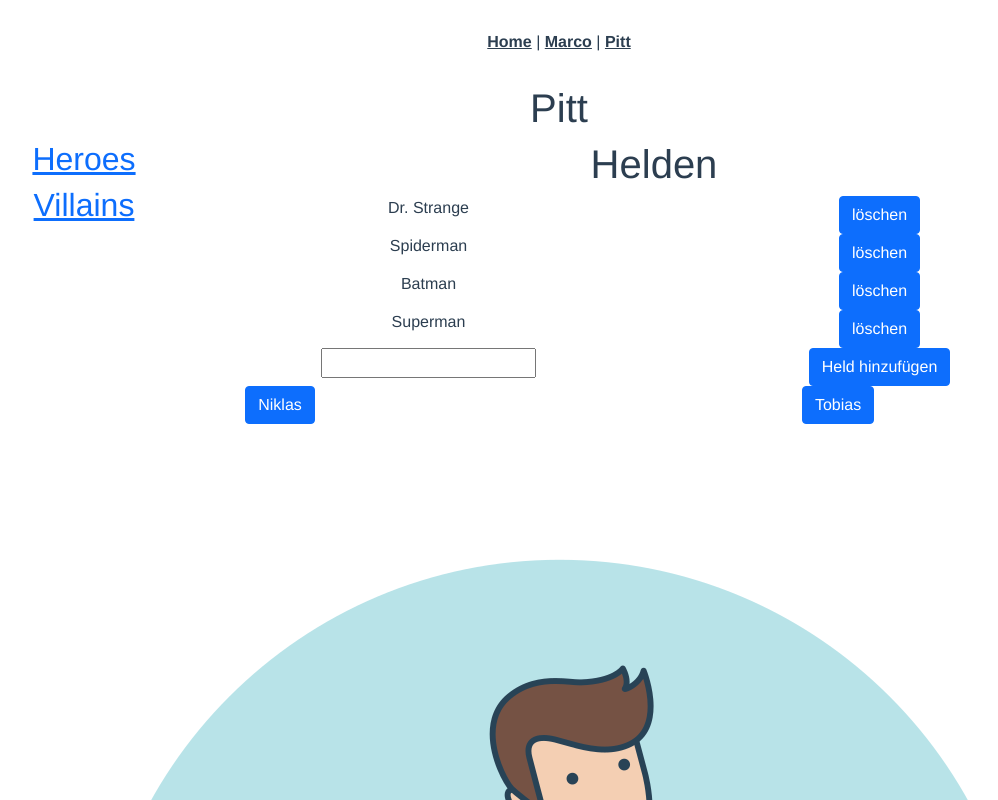
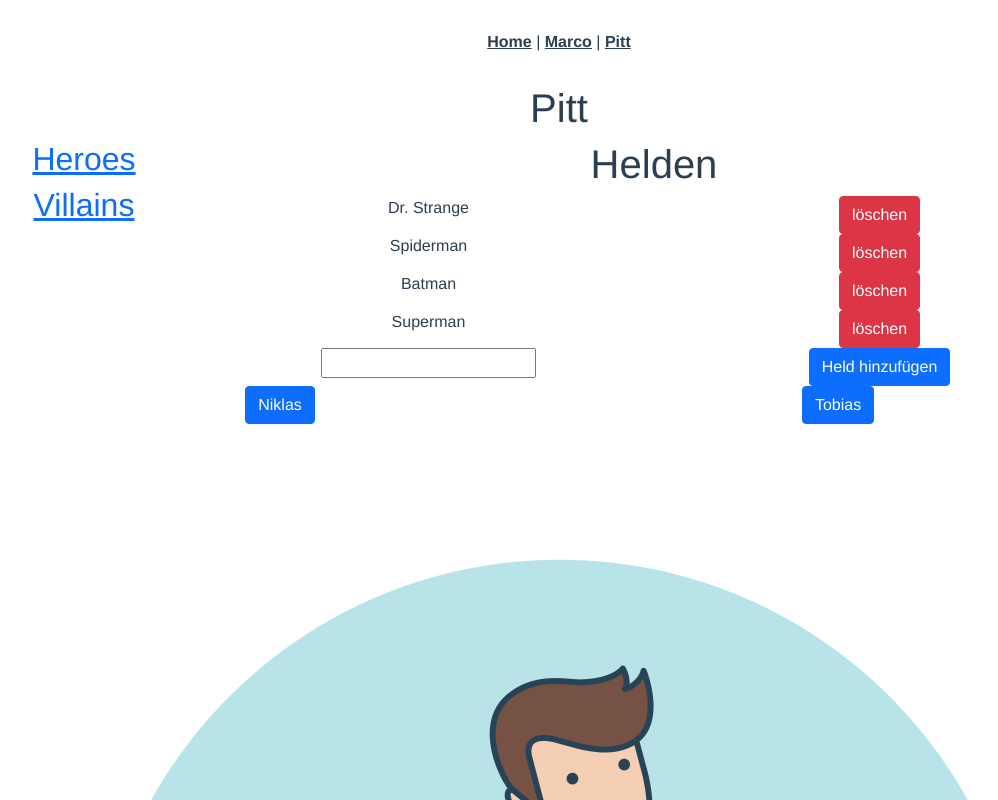
Before and after one commit to DarthSiedewurst/vue-schulung-2021, a Vue app: page /pitt/heroes in a window 1280 px wide. Shown: the top 800 px of the page, without its empty margins (81-1079 px from the left). Built offline with nearby package versions, Linux system fonts and the light colour scheme.

Commit message:
Löschen Button rot gefärbt

```diff
--- a/src/views/Pitt/PittHeroes.vue
+++ b/src/views/Pitt/PittHeroes.vue
@@ -9,7 +9,7 @@
         <div class="col-6">
           <button
             type="button"
-            class="btn btn-primary"
+            class="btn btn-danger"
             @click="deleteHero(hero.id)"
           >
             löschen
--- a/src/views/Pitt/PittVillains.vue
+++ b/src/views/Pitt/PittVillains.vue
@@ -9,7 +9,7 @@
         <div class="col-6">
           <button
             type="button"
-            class="btn btn-primary"
+            class="btn btn-danger"
             @click="deleteVillain(villain.id)"
           >
             löschen
```
